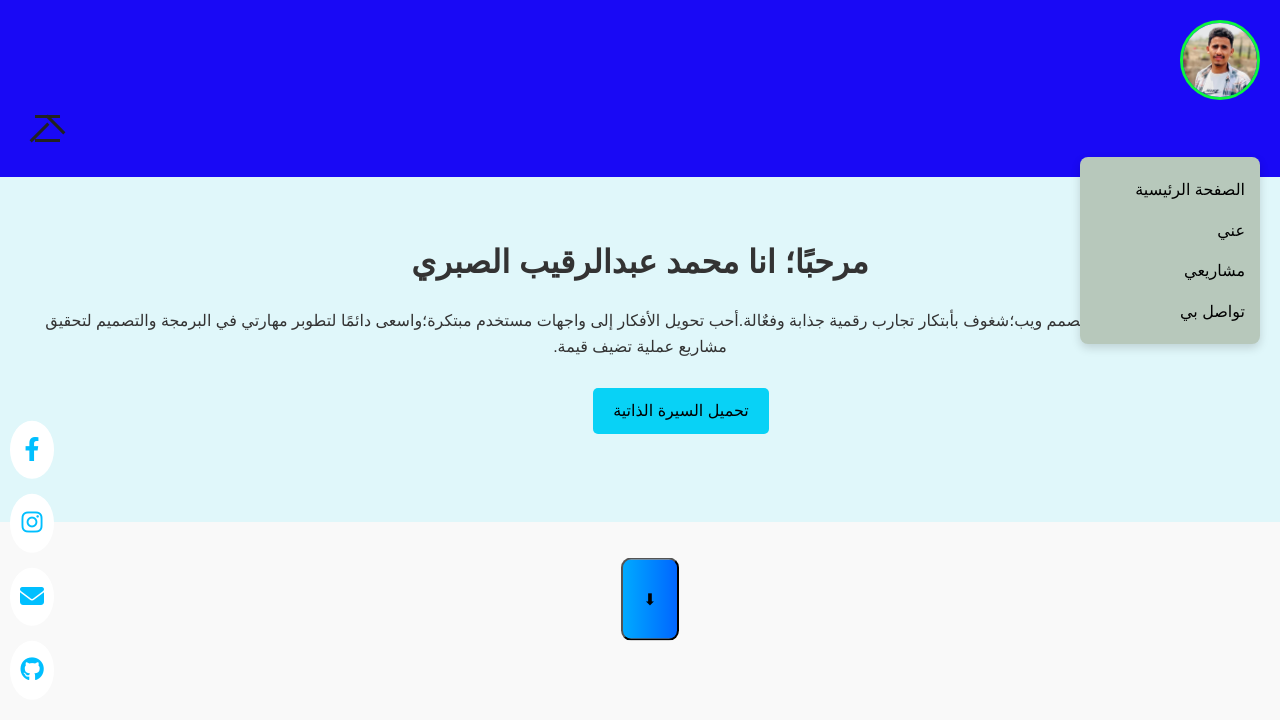
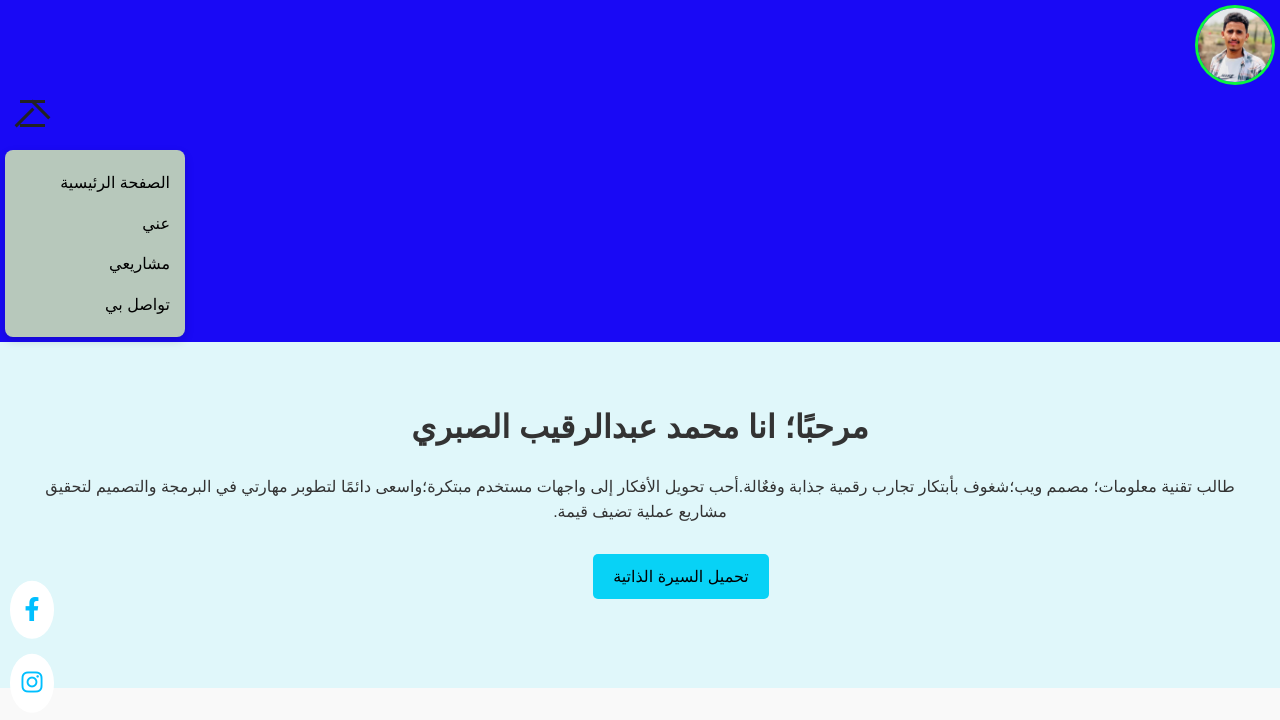
Before and after one commit to ansamabw61-dot/my-cv, a plain HTML site: page index.html in a window 1280 px wide. Both pictures are taken after a click on the button 47 px from the left and 128 px from the top of the page. Shown: the top 720 px of the page. Drawn offline with Linux system fonts and the light colour scheme.

Commit message:
update files

```diff
--- a/style.css
+++ b/style.css
@@ -32,8 +32,9 @@ header,nav,section,footer{
 .navbar{
     position: relative; /* حتى تتموضع القائمة بالنسبة للنافبار */
     display: flex;
-    align-items: center;
-    justify-content: flex-end;
+    flex-direction: column; /* زر الهمبرغر في الأعلى والقائمة تحته */
+    align-items: flex-end;
+    justify-content: center;
 }
 @media(max-width:600px){
 body{
@@ -59,7 +60,7 @@ font-size: 16px;
 
 .header-inner {
     justify-content: space-between;
-    padding: 20px;
+    padding: 5px;
 }
 
 .header-left img.profile {
@@ -87,24 +88,17 @@ font-size: 16px;
 
 .nav-menu{
     list-style: none;
-    position: absolute;
-    top: 100%; /* تحت زر الهمبرغر مباشرة */
-    right: 0;
     width: 180px;
-    height: auto;
     background-color: #b7c8bb;
     padding: 10px 0;
     text-align: right;
     border-radius: 8px;
     box-shadow: 0 4px 10px rgba(0, 0, 0, 0.15);
-    transform: translateY(-110%);
-    transition: transform 0.3s ease-in-out;
-    z-index: 1001;
+    margin-top: 8px; /* مسافة بسيطة تحت الأيقونة */
     display: none; /* مخفية افتراضيًا */
 }
 .nav-menu.active{
-    display: block;
-    transform: translateY(0);
+    display: block; /* تظهر وتدفع المحتوى للأسفل */
 }
 .nav-menu li{
     display: block;
@@ -127,7 +121,7 @@ font-size: 16px;
 .social-fixed {
     position: fixed;       /* يبقى مثبت عند التمرير */
     left: 0;               /* الجانب الأيسر */
-    top: 70%;              /* منتصف الصفحة عموديًا */
+    top: 90%;              /* منتصف الصفحة عموديًا */
     transform: translateY(-50%);
     display: flex;
     flex-direction: column; /* ترتيب عمودي */
```
